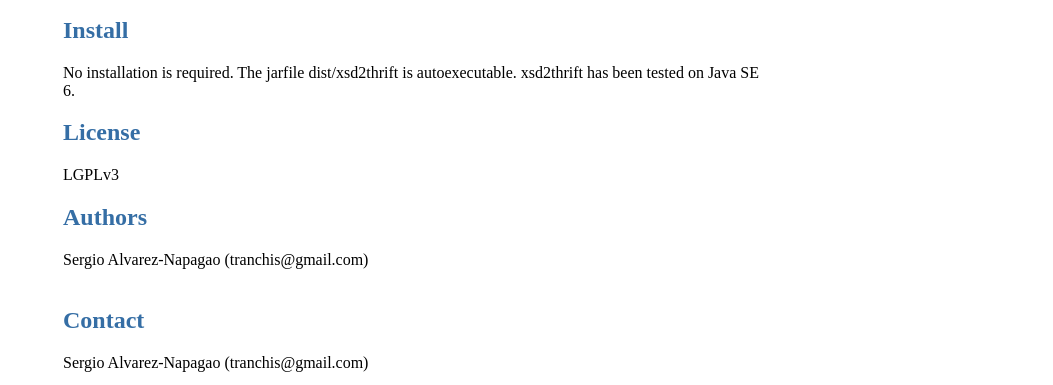
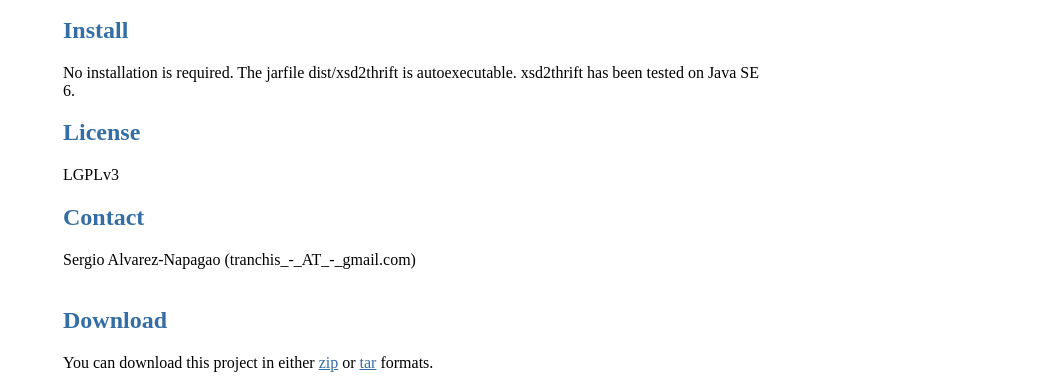
Before and after one commit to tranchis/xsd2thrift, a plain HTML site: page index.html in a window 1280 px wide. Shown: the part 342-727 px from the top of the page, without its empty margins (227-1280 px from the left). Drawn offline with Linux system fonts and the light colour scheme.

```diff
--- a/index.html
+++ b/index.html
@@ -64,12 +64,9 @@
 xsd2thrift has been tested on Java SE 6.</p>
 <h2>License</h2>
 <p>LGPLv3</p>
-<h2>Authors</h2>
-<p>Sergio Alvarez-Napagao (tranchis@gmail.com)
+<h2>Contact</h2>
+<p>Sergio Alvarez-Napagao (tranchis_-_AT_-_gmail.com)
 <br/>
-<br/>      </p>
-<h2>Contact</h2>
-<p>Sergio Alvarez-Napagao (tranchis@gmail.com)
 <br/>      </p>
 
 
```
